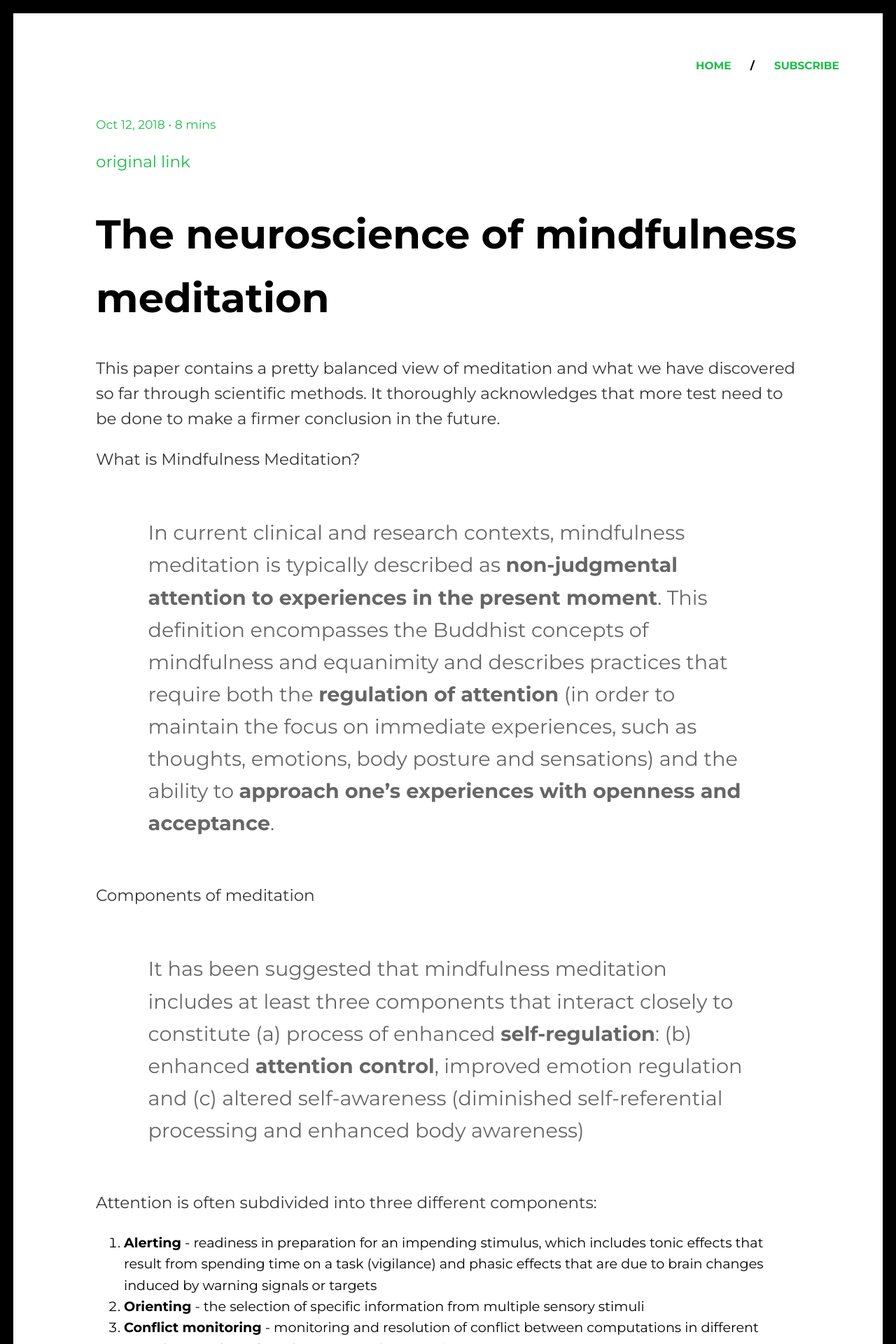
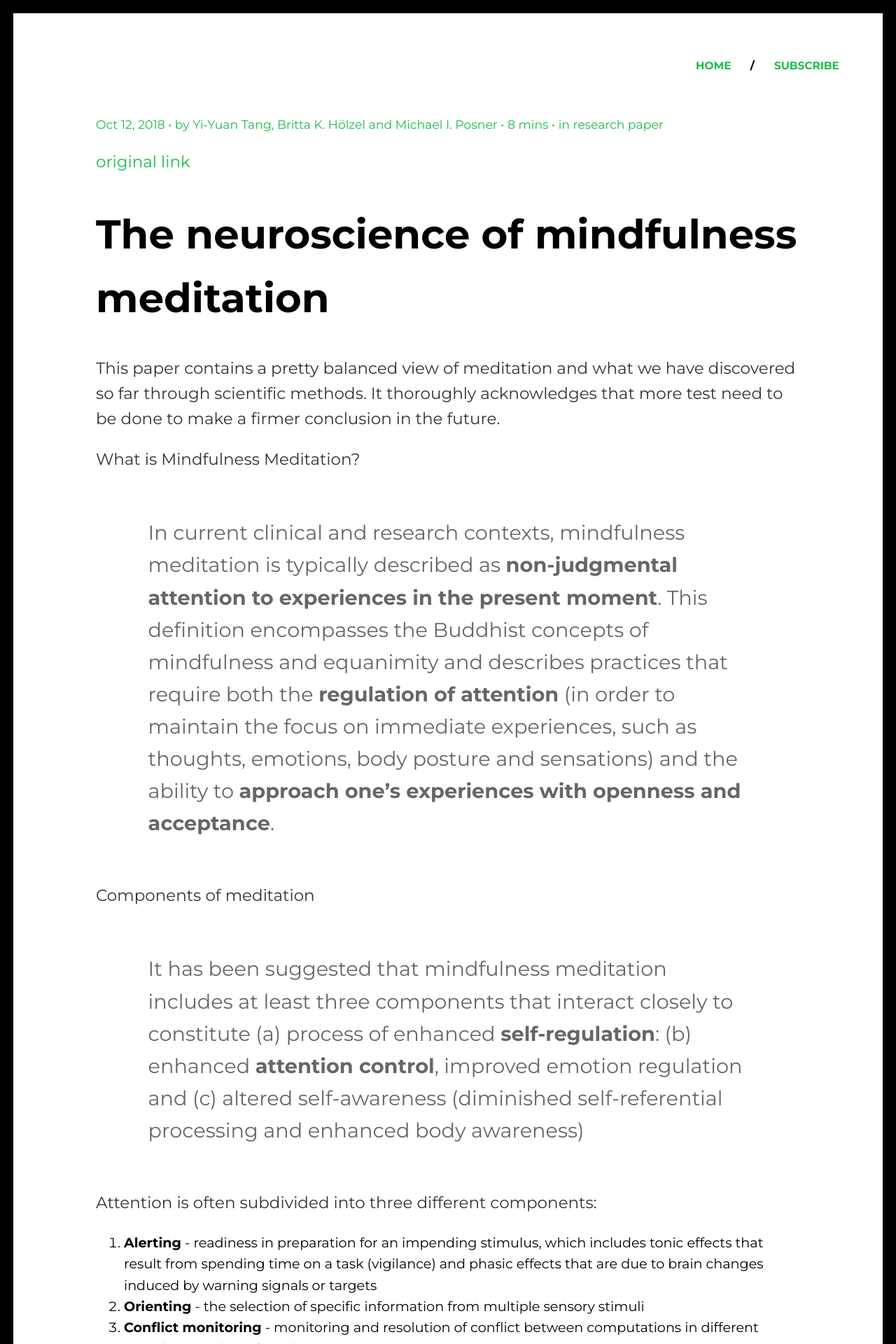
Before and after one commit to sayanee/longform, a Jekyll site: the page built from _posts/2018-10-12-neuroscience-of-mindfulness-meditation.md, in a window 1280 px wide. Shown: the top 1920 px of the page at 70% size. Built offline with Jekyll 4.4.1, drawn with Linux system fonts in a browser that asks for light colours; some web fonts are replaced.

Commit message:
Add category and styling

```diff
--- a/_layouts/post.html
+++ b/_layouts/post.html
@@ -4,7 +4,8 @@ layout: default
 <article>
   <header>
     <p class="meta">
-      <time datetime="{{ page.date | date_to_xmlschema }}" itemprop="datePublished">{{ page.date | date: "%b %-d, %Y" }}</time>{% if page.author %} • <span itemprop="author" itemscope itemtype="http://schema.org/Person"><span itemprop="name">{{ page.author }}</span></span>{% endif %}
+      <time datetime="{{ page.date | date_to_xmlschema }}" itemprop="datePublished">{{ page.date | date: "%b %-d, %Y" }}</time>
+      {% if page.author %} • by <span itemprop="author" itemscope itemtype="http://schema.org/Person"><span itemprop="name">{{ page.author }}</span></span>{% endif %}
        •
       <span title="Estimated read time">
         {% assign words = content | number_of_words %}
@@ -14,6 +15,7 @@ layout: default
           {{ words | divided_by:180 }} mins
         {% endif %}
       </span>
+      {% if page.category %} • <span>in {{ page.category }}</span>{% endif %}
     </p>
     <p><a href="{{ page.source }}">original link</a></p>
     <h1>{{ page.title }}</h1>
--- a/_posts/2018-10-12-neuroscience-of-mindfulness-meditation.md
+++ b/_posts/2018-10-12-neuroscience-of-mindfulness-meditation.md
@@ -1,7 +1,7 @@
 ---
 layout: post
 title:  "The neuroscience of mindfulness meditation"
-authors: Yi‐Yuan Tang, Britta K. Hölzel and Michael I. Posner
+author: Yi‐Yuan Tang, Britta K. Hölzel and Michael I. Posner
 source: http://www.awakeatwork.net/sites/default/files/Tang_1426855548_1%20-final.pdf
 category: research paper
 
--- a/css/_layout.sass
+++ b/css/_layout.sass
@@ -66,5 +66,7 @@ td
       background: $secondary-color
       cursor: pointer
       color: #fff
+      code
+        color: rgba(0, 0, 0, 0.8)
   th, td
     padding: 1em
--- a/css/main.css
+++ b/css/main.css
@@ -244,6 +244,8 @@ td {
       background: #1cbd49;
       cursor: pointer;
       color: #fff; }
+      .post-list tr:hover code {
+        color: rgba(0, 0, 0, 0.8); }
   .post-list th, .post-list td {
     padding: 1em; }
 
--- a/index.html
+++ b/index.html
@@ -16,7 +16,7 @@ layout: default
     {% for post in site.posts %}
       <tr class="click-row" data-href="{{ post.url | prepend: site.baseurl }}">
         <td>{{ post.date | date: "%-d %b %Y" }}</td>
-        <td>{{ post.title }}</td>
+        <td>{{ post.title }} {% if post.category %}<code>{{ post.category }}</code>{% endif %}</td>
       </tr>
     {% endfor %}
   </table>
```
Also changed, not shown: 1 other file.
